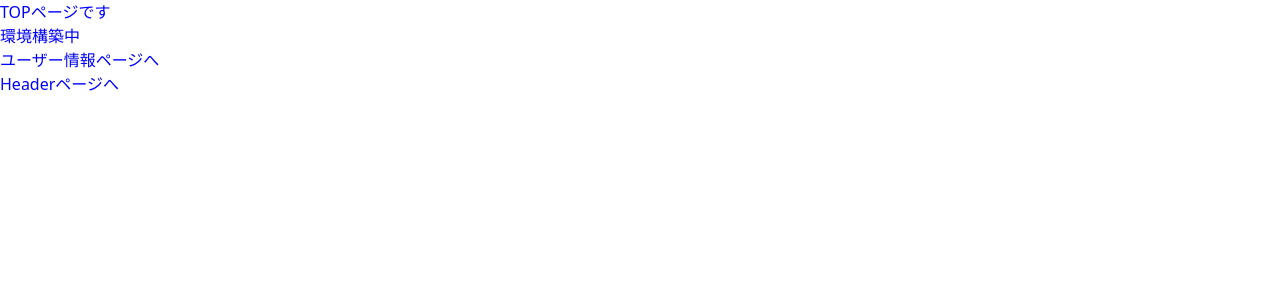
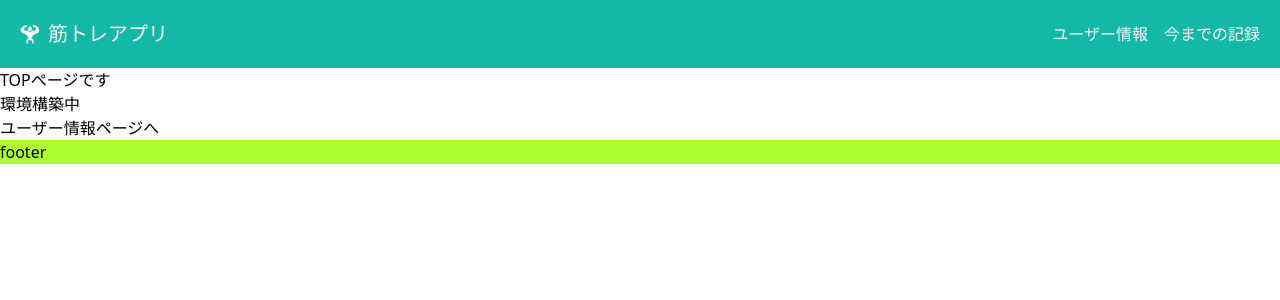
Before and after one commit to kounoti/iron-muscle-app, a Next.js app: page / in a window 1280 px wide. Shown: the top 300 px of the page. Built offline with nearby package versions, Linux system fonts and the light colour scheme.

Commit message:
layout.jsにヘッダーとフッターを追加

```diff
--- /dev/null
+++ b/src/app/components/Header/Header.jsx
@@ -0,0 +1,32 @@
+import Link from "next/link";
+import { GiMuscleUp } from "react-icons/gi";
+
+const Header = () => {
+  return (
+    <>
+      <header>
+        <nav className="bg-teal-500 text-gray-50 flex items-center justify-between p-3 md:p-5">
+          <div className="flex items-center">
+            <Link href="/" passHref>
+              <h1 className="text-lg md:text-xl flex items-center cursor-pointer">
+                <GiMuscleUp className="mr-2" />
+                筋トレアプリ
+              </h1>
+            </Link>
+          </div>
+
+          <div className="hidden md:flex items-center space-x-4">
+            <Link href="/components/Users" className="hover:underline">
+              ユーザー情報
+            </Link>
+            <Link href="/components/Memory" className="hover:underline">
+              今までの記録
+            </Link>
+          </div>
+        </nav>
+      </header>
+    </>
+  );
+};
+
+export default Header;
--- a/src/app/components/Header/page.jsx
+++ /dev/null
@@ -1,24 +0,0 @@
-import Link from 'next/link';
-import { GiMuscleUp } from 'react-icons/gi';
-
-export default function Page(){
-  return (
-    <>
-      <nav className="bg-teal-500 text-gray-50 flex items-center justify-between p-3 md:p-5">
-        <div className="flex items-center">
-          <Link href="/" passHref>
-            <h1 className="text-lg md:text-xl flex items-center cursor-pointer">
-              <GiMuscleUp className="mr-2" />
-              筋トレアプリ
-            </h1>
-          </Link>
-        </div>
-
-        <div className="hidden md:flex items-center space-x-4">
-          <Link href="/components/Users" className="hover:underline">ユーザー情報</Link>
-          <Link href="/components/Memory" className="hover:underline">今までの記録</Link>
-        </div>
-      </nav>
-    </>
-  );
-};
--- a/src/app/components/Memory/page.jsx
+++ b/src/app/components/Memory/page.jsx
@@ -1,10 +1,10 @@
 import Link from "next/link";
 
-export default function Page(){
-    return (
-        <>
-            <div>今までの記録をかくにんできるページです</div>
-            <Link href="/">TOPへ戻る</Link>
-        </>
-    );
+export default function Page() {
+  return (
+    <>
+      <div>今までの記録を確認できるページです</div>
+      <Link href="/">TOPへ戻る</Link>
+    </>
+  );
 }
--- a/src/app/components/Users/page.jsx
+++ b/src/app/components/Users/page.jsx
@@ -1,6 +1,6 @@
 import Link from "next/link";
 
-export default function Page(){
+export default function Page() {
   return (
     <>
       <div>ユーザページです</div>
--- a/src/app/globals.css
+++ b/src/app/globals.css
@@ -2,6 +2,10 @@
 @tailwind components;
 @tailwind utilities;
 
-body{
-  color: blue;
+header {
+  background-color: skyblue;
 }
+
+footer {
+  background-color: greenyellow;
+}
--- a/src/app/layout.js
+++ b/src/app/layout.js
@@ -1,7 +1,5 @@
-import { Inter } from "next/font/google";
+import Header from "./components/Header/Header";
 import "./globals.css";
-
-const inter = Inter({ subsets: ["latin"] });
 
 export const metadata = {
   title: "NEXT-PRACTICE-MUSCLE-APP",
@@ -11,7 +9,13 @@ export const metadata = {
 export default function RootLayout({ children }) {
   return (
     <html lang="ja">
-      <body>{children}</body>
+      <body>
+        <Header />
+
+        {children}
+
+        <footer>footer</footer>
+      </body>
     </html>
   );
 }
--- a/src/app/page.jsx
+++ b/src/app/page.jsx
@@ -7,8 +7,6 @@ export default function Home() {
       <h1>TOPページです</h1>
       <h1>環境構築中</h1>
       <Link href="/components/Users">ユーザー情報ページへ</Link>
-      <br/>
-      <Link href="/components/Header">Headerページへ</Link>
     </>
   );
 }
```
Lines whose indentation alone changed are shown as unchanged.
